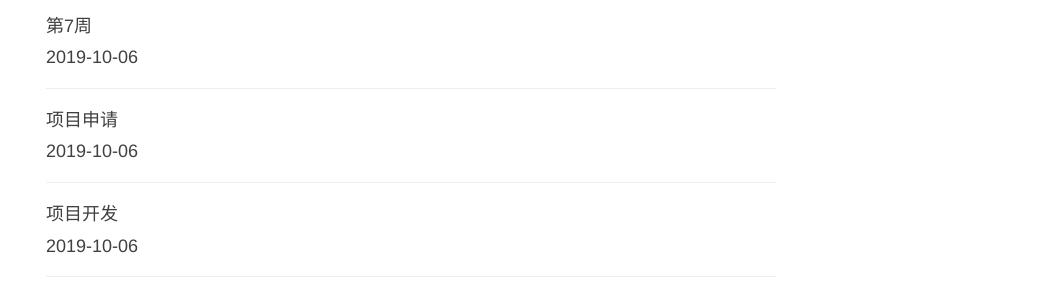
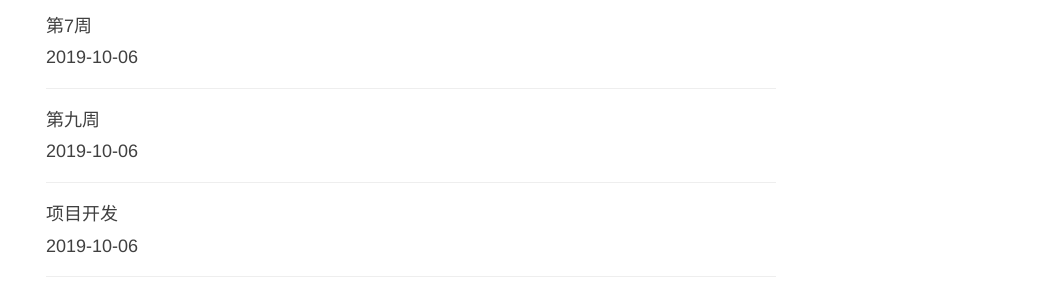
Before and after one commit to daniao2017/daniao2017.github.io, a Jekyll site: the page built from archive.html, in a window 1280 px wide and 900 px high, scrolled down 563 px. Shown: the part 354-654 px from the top of the window, without its empty margins (239-1280 px from the left). Built offline with Jekyll 4.4.1, drawn with Linux system fonts in a browser that asks for light colours; nearby versions of some CDN libraries; comment, search, counter and statistics services are not loaded.

Commit message:
Update 2019-10-06-sixth_week.md

```diff
--- a/_posts/2019-10-06-sixth_week.md
+++ b/_posts/2019-10-06-sixth_week.md
@@ -1,6 +1,6 @@
 ---
 layout:     post
-title:      项目申请
+title:      第九周
 date:       2019-10-06
 author:     肥仔
 catalog: true
```
